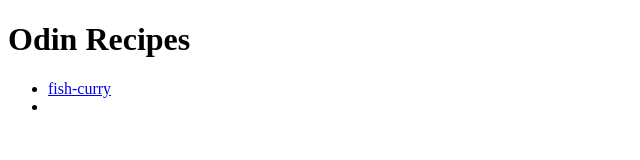
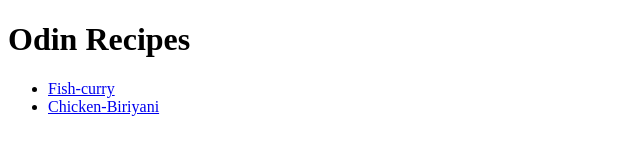
Before and after one commit to A-B-H-I-J-I-T-H/odin-recipes, a plain HTML site: page index.html in a window 1280 px wide. Shown: the whole page, without its empty margins (0-640 px from the left). Drawn offline with Linux system fonts and the light colour scheme.

Commit message:
Edit index and add second recipe

```diff
--- a/index.html
+++ b/index.html
@@ -7,7 +7,8 @@
     <body>
         <h1>Odin Recipes</h1>
         <ul>
-            <li><a href="recipes/fish-curry.html">fish-curry</a></li>
-            <li><a href="recipes"></a></li>
+            <li><a href="recipes/fish-curry.html">Fish-curry</a></li>
+            <li><a href="recipes/chicken-biriyani.html">Chicken-Biriyani</a></li>
+        </ul>
     </body>
 </html>
```
Also changed, not shown: recipes/chicken-biriyani.html (added).
